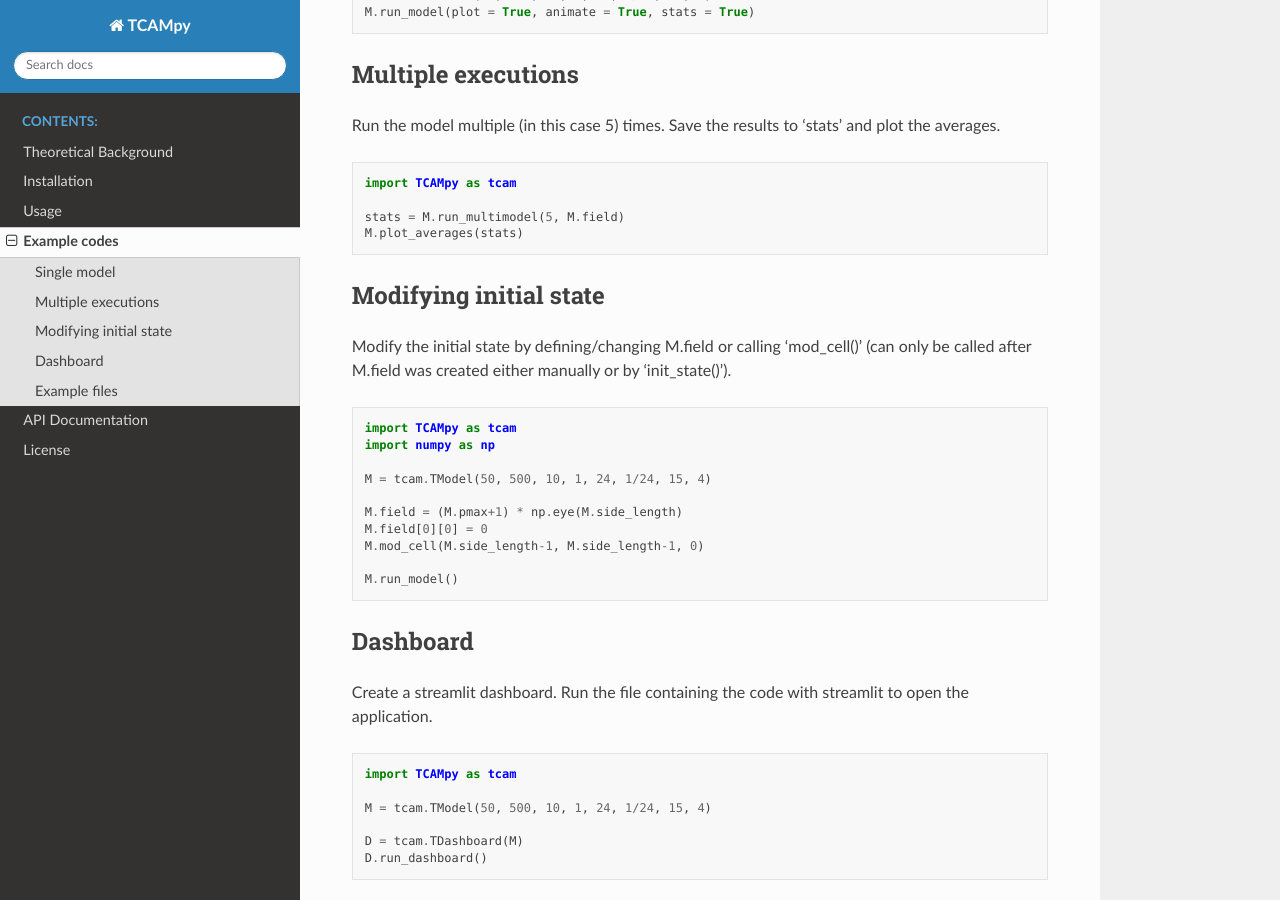
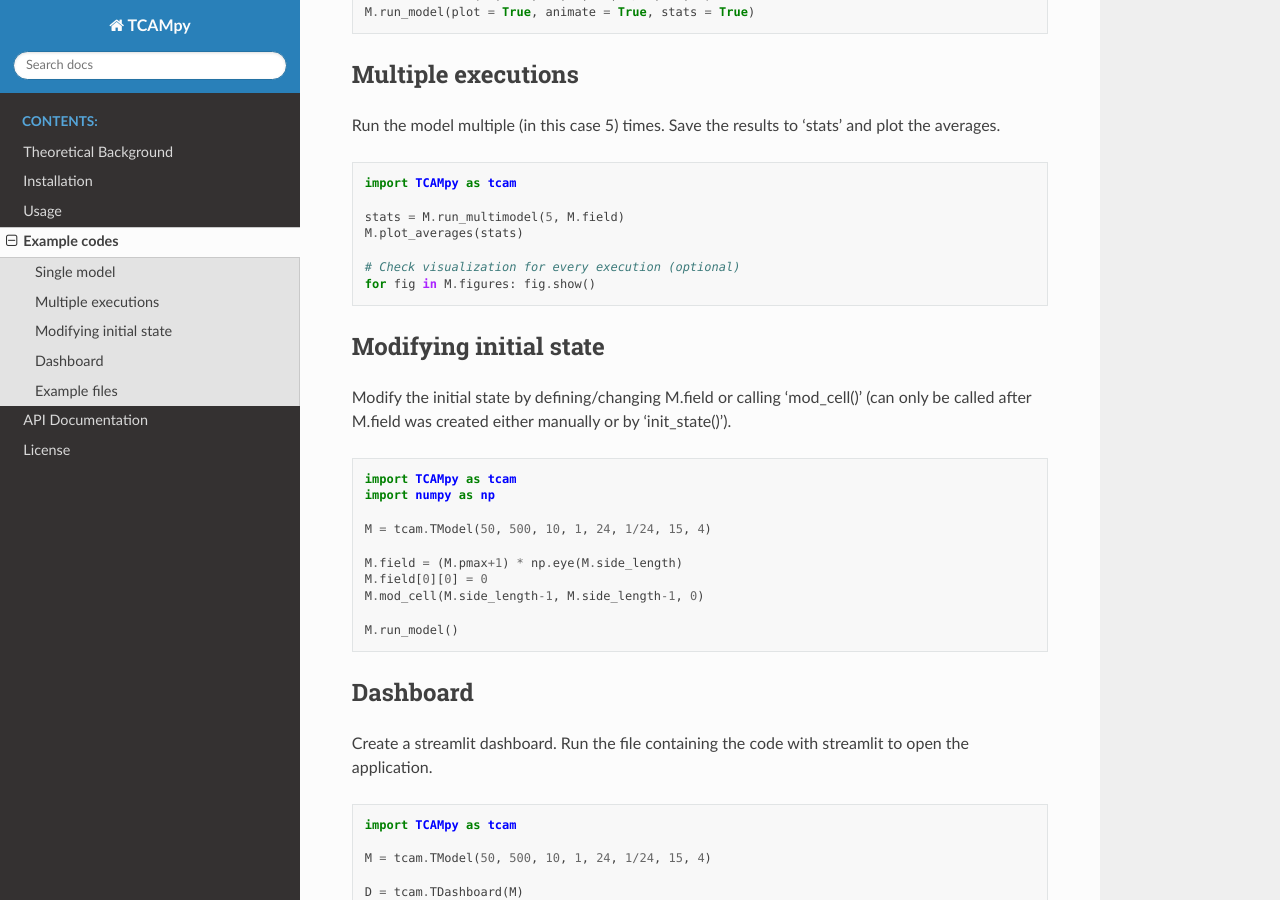
Before and after one commit to Fetasalyt/TCAMpy, a Sphinx documentation site: the page built from docs/Examples.rst, in a window 1280 px wide and 900 px high, scrolled down 347 px. Built offline with Sphinx 7.4.7 and the Read the Docs theme 3.1.0, drawn with Linux system fonts in a browser that asks for light colours.

Commit message:
Update Examples.rst

```diff
--- a/docs/Examples.rst
+++ b/docs/Examples.rst
@@ -24,6 +24,9 @@ Run the model multiple (in this case 5) times. Save the results to 'stats' and p
 
     stats = M.run_multimodel(5, M.field)
     M.plot_averages(stats)
+
+    # Check visualization for every execution (optional)
+    for fig in M.figures: fig.show()
 
 Modifying initial state
 -----------------------
```
